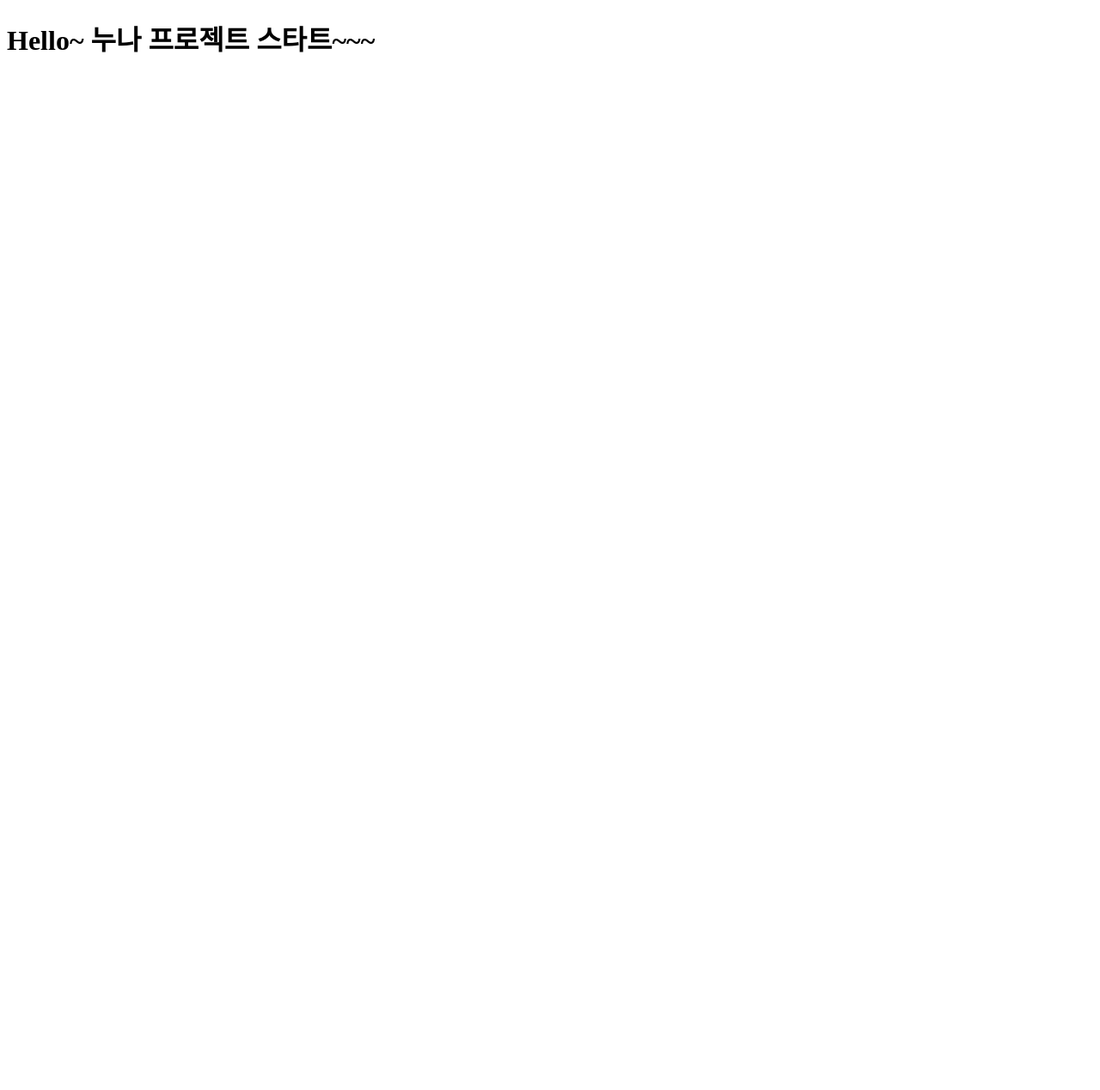
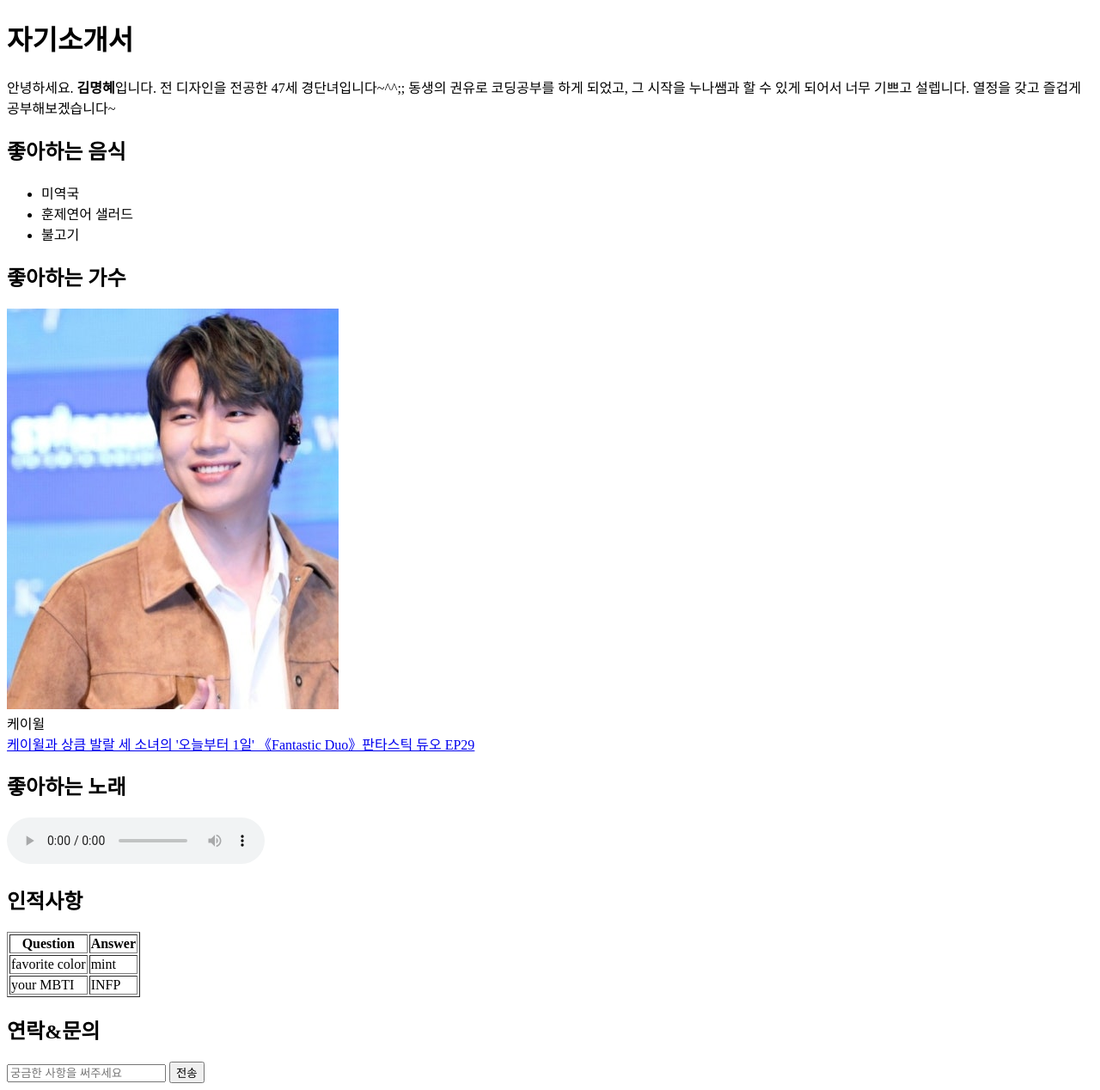
Before and after one commit to imbrightsun/noona-first-project, a plain HTML site: page index.html in a window 1280 px wide. Shown: the whole page at 86% size. Before the commit the page ends 800 px from the top, so only its background shows below. Drawn offline with Linux system fonts and the light colour scheme.

Commit message:
second commit

```diff
--- a/index.html
+++ b/index.html
@@ -4,8 +4,43 @@
   <meta charset="UTF-8">
   <meta name="viewport" content="width=device-width, initial-scale=1.0">
   <title>Document</title>
+  <link rel="stylesheet" href="style.css">
 </head>
 <body>
-  <h1>Hello~ 누나 프로젝트 스타트~~~</h1>
+  <h1>자기소개서</h1>
+  <div>
+    안녕하세요. <strong>김명혜</strong>입니다. 전 디자인을 전공한 47세 경단녀입니다~^^;; 동생의 권유로 코딩공부를 하게 되었고, 그 시작을 누나쌤과 할 수 있게 되어서 너무 기쁘고 설렙니다. 열정을 갖고 즐겁게 공부해보겠습니다~
+  </div>
+  <h2>좋아하는 음식</h2>
+  <ul>
+    <li>미역국</li>
+    <li>훈제연어 샐러드</li>
+    <li>불고기</li>
+  </ul>
+  <h2>좋아하는 가수</h2>
+    <img src="/images/K.will.jpg" alt="케이윌">
+    <div>케이윌</div>
+    <a href="https://youtu.be/uHGD0Ft2nVw?si=a7sTWAsVtN5PGWJQ">케이윌과 상큼 발랄 세 소녀의 '오늘부터 1일' 《Fantastic Duo》판타스틱 듀오 EP29</a>
+  <h2>좋아하는 노래</h2>
+    <audio src="/music/니가 필요해 (I Need You)_케이윌 (K.Will).mp3" controls></audio>
+  <h2>인적사항</h2>
+  <table border="1">
+    <tr>
+      <th>Question</th>
+      <th>Answer</th>
+    </tr>
+    <tr>
+      <td>favorite color</td>
+      <td>mint</td>
+    </tr>
+    <tr>
+      <td>your MBTI</td>
+      <td>INFP</td>
+    </tr>
+  </table>
+  <h2>연락&문의</h2>
+    <input type="text" placeholder="궁금한 사항을 써주세요"/>
+    <button>전송</buton>
+
 </body>
 </html>
```
Also changed, not shown: images/K.will.jpg (added), main.css (deleted), style.css (added), 1 other file.
